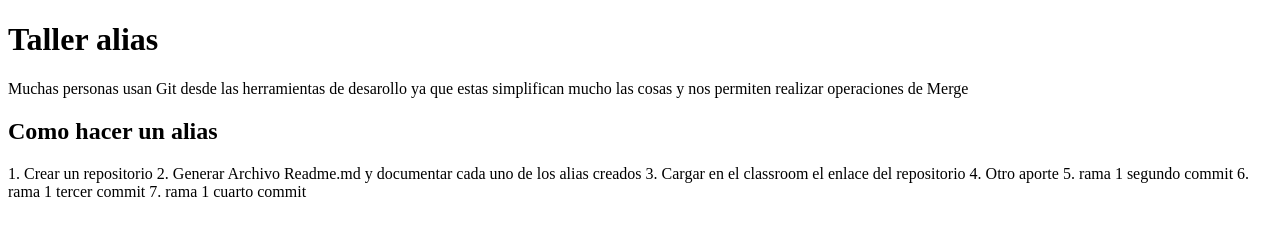
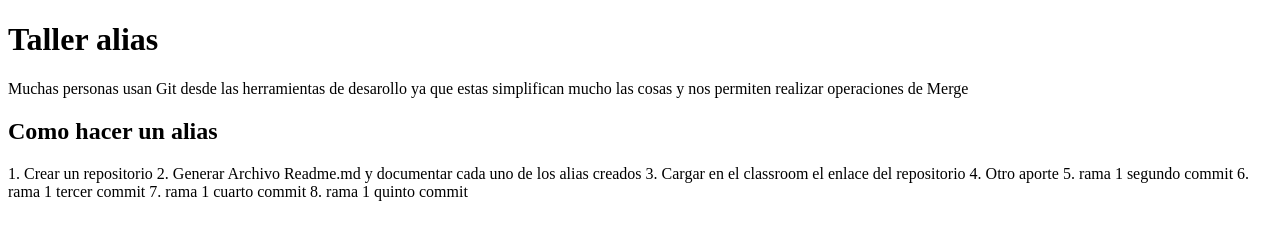
Before and after one commit to Carop1/proyectosJs, a plain HTML site: page index.html in a window 1280 px wide. Drawn offline with Linux system fonts and the light colour scheme.

Commit message:
rama 1 quinto commit

```diff
--- a/index.html
+++ b/index.html
@@ -17,6 +17,7 @@
             5. rama 1 segundo commit
             6. rama 1 tercer commit
             7. rama 1 cuarto commit
+            8. rama 1 quinto commit
         </p>
     </div>
 </body>
```
